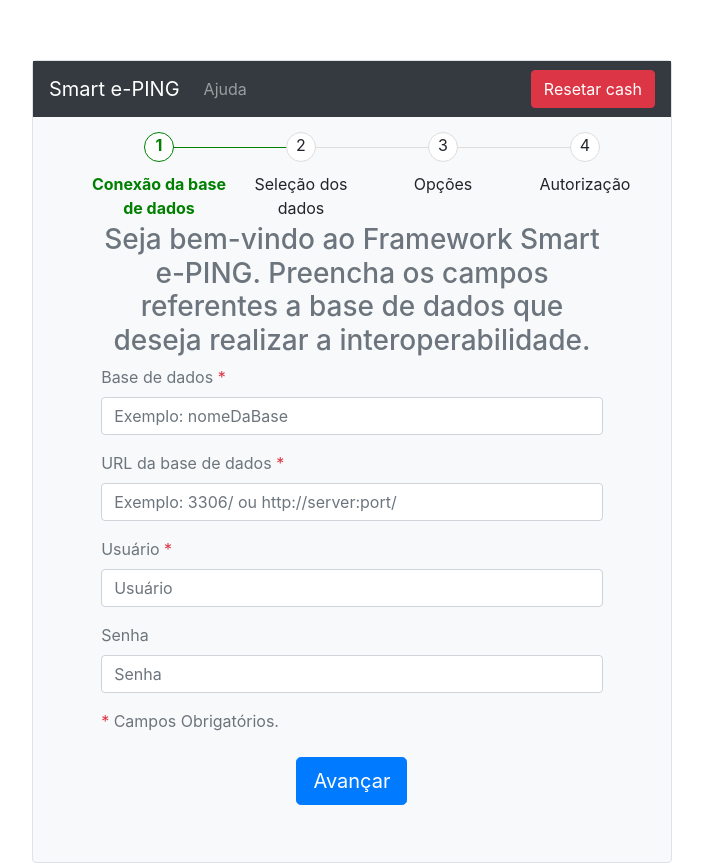
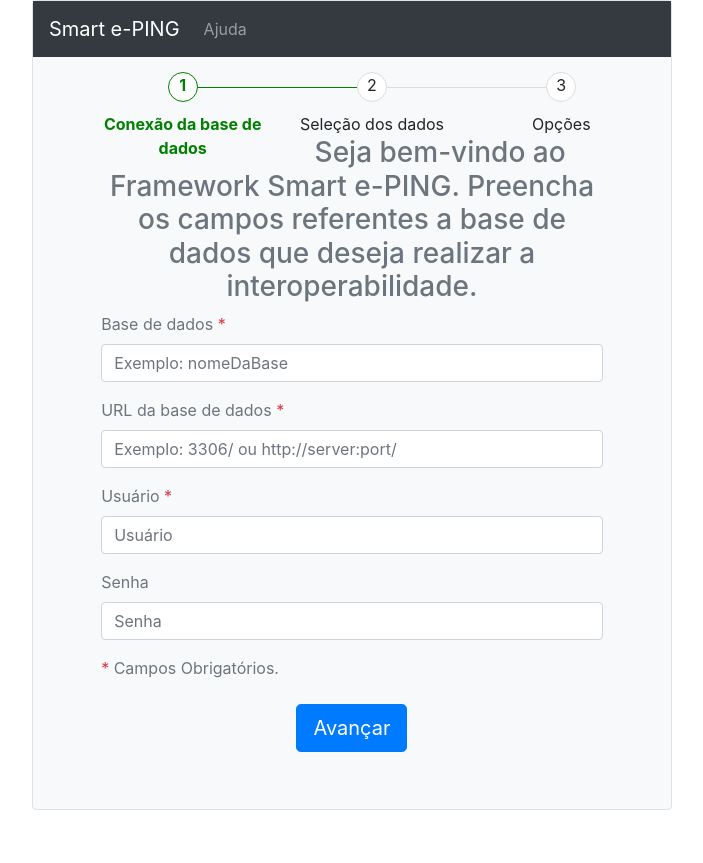
Before and after one commit to ThauaneDcomp/e-smart, a PHP site: page /smart_e-ping-2/public/index.php in a window 1280 px wide. Shown: the whole page, without its empty margins (288-991 px from the left). After the commit the page ends 810 px from the top, so only its background shows below. Run offline with PHP 8.4, Linux system fonts and the light colour scheme; data that the repository does not hold is empty.

Commit message:
Removendo margem superior das telas.

```diff
--- a/smart_e-ping-2/app/controllers/home.php
+++ b/smart_e-ping-2/app/controllers/home.php
@@ -9,7 +9,7 @@ class Home extends Controller{
 
         //Loading component's
         $progressNavigation = $this->component('progress_navigation', [
-            'stage' => array('Conexão da base de dados', 'Seleção dos dados', 'Opções', 'Autorização'),
+            'stage' => array('Conexão da base de dados', 'Seleção dos dados', 'Opções'),
             'currentStep' => 0
         ]);
 
@@ -27,7 +27,7 @@ class Home extends Controller{
 
         //Loading component's
         $progressNavigation = $this->component('progress_navigation', [
-            'stage' => array('Conexão da base de dados', 'Seleção dos dados', 'Opções', 'Autorização'),
+            'stage' => array('Conexão da base de dados', 'Seleção dos dados', 'Opções'),
             'currentStep' => 1
         ]);
 
@@ -117,7 +117,7 @@ class Home extends Controller{
 
         //Loading component's
         $progressNavigation = $this->component('progress_navigation', [
-            'stage' => array('Conexão da base de dados', 'Seleção dos dados', 'Opções', 'Autorização'),
+            'stage' => array('Conexão da base de dados', 'Seleção dos dados', 'Opções'),
             'currentStep' => 2
         ]);
 
--- a/smart_e-ping-2/app/view/home/index.php
+++ b/smart_e-ping-2/app/view/home/index.php
@@ -6,7 +6,7 @@
     $password = isset($_SESSION['password']) ? $_SESSION['password'] : "";
 ?>
 
-<div class="bg-white d-flex align-items-center justify-content-center margin-top-60">
+<div class="bg-white d-flex align-items-center justify-content-center">
     <div class="col-6 offset bg-light border rounded padding-0">
         <nav class="navbar navbar-expand-lg navbar-light navbar-dark bg-dark">
             <a class="navbar-brand" href="#">Smart e-PING</a>
@@ -17,13 +17,13 @@
                     </li>
                 </ul>
 
-                <ul class="navbar-nav ml-auto">
+                <!-- <ul class="navbar-nav ml-auto">
                     <li class="nav-item">
                         <a id="reset-session" href="http://localhost/smart_e-ping-2/public/home/resetSession" class="btn btn-danger text-white">
                             Resetar cash
                         </a>
                     </li>
-                </ul>
+                </ul> -->
             </div>
         </nav>
 
@@ -32,7 +32,7 @@
             <?=$data['progressNavigation']?>
         </div>
 
-        <div class="container-form col-10 offset-1 margin-top-60">
+        <div class="container-form col-10 offset-1">
             <h3 class="text-secondary text-center">Seja bem-vindo ao Framework Smart e-PING. Preencha os campos referentes a base de dados que deseja realizar a interoperabilidade.</h3>
 
             <form method="POST" id="formConnect" class="text-secondary">
--- a/smart_e-ping-2/app/view/home/options.php
+++ b/smart_e-ping-2/app/view/home/options.php
@@ -1,4 +1,4 @@
-<div class="bg-white d-flex align-items-center justify-content-center margin-top-60">
+<div class="bg-white d-flex align-items-center justify-content-center">
     <div class="col-6 offset bg-light border rounded padding-0">
         <nav class="navbar navbar-expand-lg navbar-light navbar-dark bg-dark">
             <a class="navbar-brand" href="#">Smart e-PING</a>
@@ -9,7 +9,7 @@
                     </li>
                 </ul>
 
-                <ul class="navbar-nav ml-auto">
+                <!-- <ul class="navbar-nav ml-auto">
                     <li id="confirm-exclud" class="nav-item text-success invisible" style="padding: 6px 6px 0 0"><i class="material-icons">done</i></li>
                     <li class="nav-item">
                         <div id="dropdown-entities" class="dropdown">
@@ -31,7 +31,7 @@
                             Resetar cash
                         </a>
                     </li>
-                </ul>
+                </ul> -->
             </div>
         </nav>
 
--- a/smart_e-ping-2/app/view/home/selectData.php
+++ b/smart_e-ping-2/app/view/home/selectData.php
@@ -3,7 +3,7 @@
     $tbActive = $data['tbActive'];
 ?>
 
-<div class="bg-white d-flex align-items-center justify-content-center margin-top-60">
+<div class="bg-white d-flex align-items-center justify-content-center">
     <div class="col-6 offset bg-light border rounded padding-0">
         <nav class="navbar navbar-expand-lg navbar-light navbar-dark bg-dark">
             <a class="navbar-brand" href="#">Smart e-PING</a>
@@ -14,13 +14,13 @@
                     </li>
                 </ul>
 
-                <ul class="navbar-nav ml-auto">
+                <!-- <ul class="navbar-nav ml-auto">
                     <li class="nav-item">
                         <a id="reset-session" href="http://localhost/smart_e-ping-2/public/home/resetSession" class="btn btn-danger text-white">
                             Resetar cash
                         </a>
                     </li>
-                </ul>
+                </ul> -->
             </div>
         </nav>
 
```
